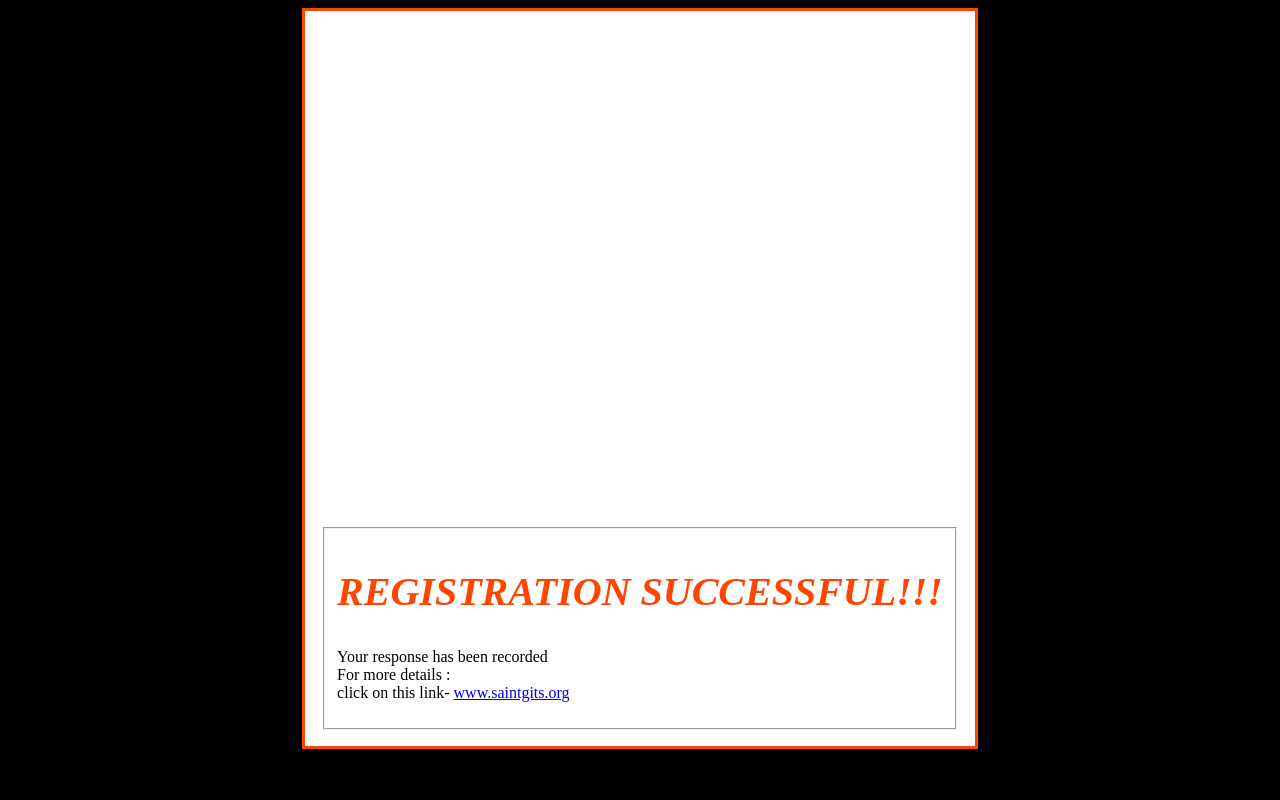
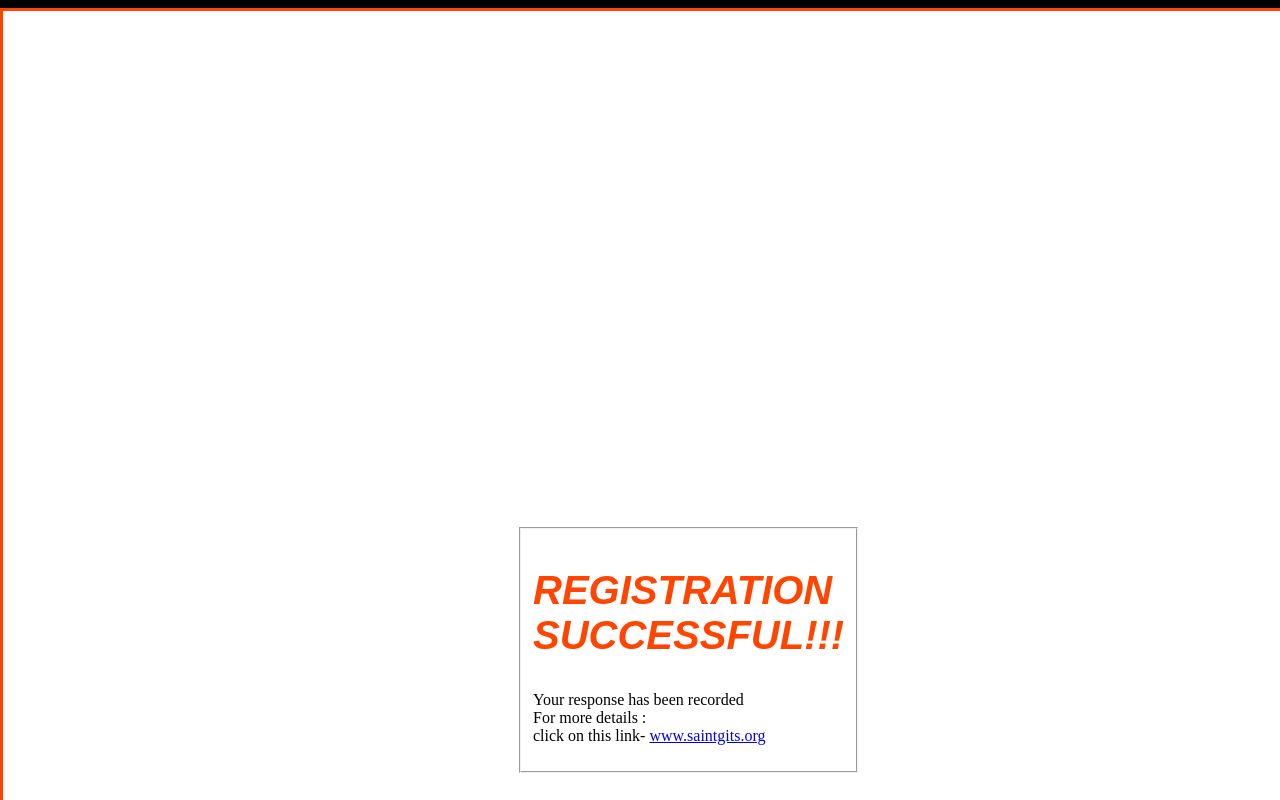
Before and after one commit to Saintgits-MCA/success, a plain HTML site: page index.html in a window 1280 px wide. Drawn offline with Linux system fonts and the light colour scheme.

Commit message:
Update index.html

```diff
--- a/index.html
+++ b/index.html
@@ -3,13 +3,13 @@
  body{background-color: black;}
  body{color: orangered;}
 fieldset{
-    margin-top:500px;
+    margin:500px;
     align:center;
      }
 </style>
 <dialog style="color:orangered;font-family: serif ;font-size=35;"open="font-size=35">
  <fieldset>
-<h2 style="font-family:serif; font-size:40" ><i><b>REGISTRATION SUCCESSFUL!!!</b></i></h2>
+<h2 style="font-family:sans-serif; font-size:40" ><i><b>REGISTRATION SUCCESSFUL!!!</b></i></h2>
 <p style="color :black;">Your response has been recorded </h2>
 <!DOCTYPE html>
 <html>
```
